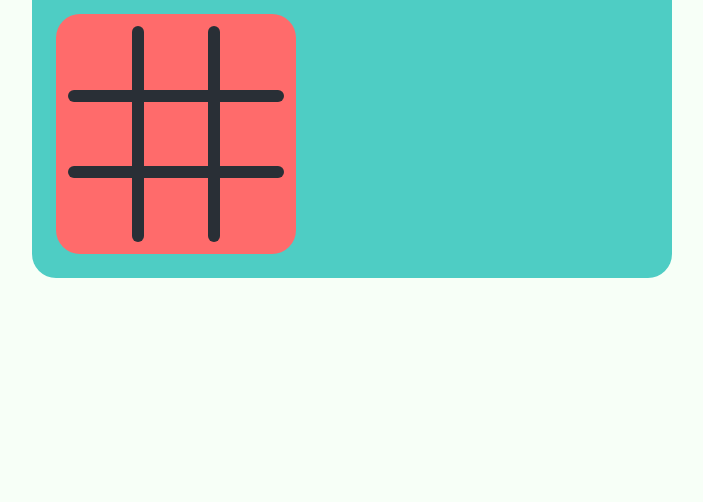
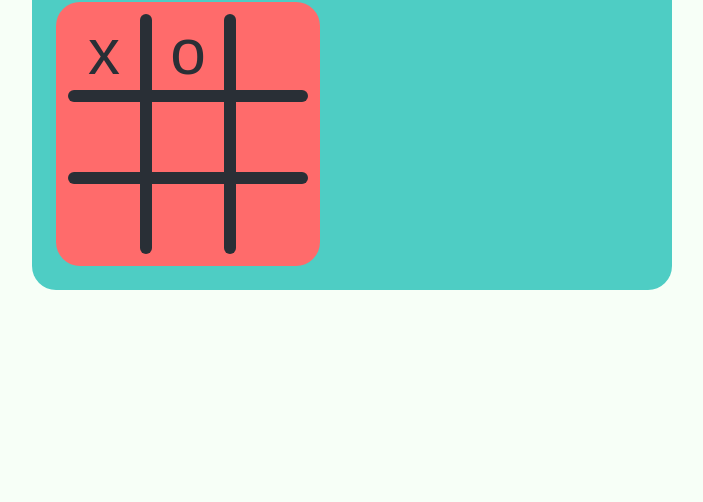
Before and after one commit to cwilliams0926/tic-tac-toe, a website: page index.html in a window 1280 px wide. Shown: the part 298-800 px from the top of the page, without its empty margins (288-991 px from the left). Drawn offline with Linux system fonts and the light colour scheme.

Commit message:
Fix bug with playToken

```diff
--- a/css/layout.css
+++ b/css/layout.css
@@ -8,8 +8,8 @@
   grid-column: 1 / 2;
   grid-row: 2 / 3;
   padding: 12px;
-  height: 240px;
-  width: 240px;
+  height: 264px;
+  width: 264px;
   border-radius: 24px;
   background-color: var(--grapefruit-pink);
   display: grid;
--- a/index.html
+++ b/index.html
@@ -21,8 +21,8 @@
         <h1>Tic-Tac-Toe</h1>
       </div>
       <section class="gameboard">
-        <button id="cell-1" class="cell cell-1"></button>
-        <button id="cell-2" class="cell cell-2"></button>
+        <button id="cell-1" class="cell cell-1">x</button>
+        <button id="cell-2" class="cell cell-2">o</button>
         <button id="cell-3" class="cell cell-3"></button>
         <button id="cell-4" class="cell cell-4"></button>
         <button id="cell-5" class="cell cell-5"></button>
--- a/script.js
+++ b/script.js
@@ -12,12 +12,7 @@ const gameboard = (() => {
   const getBoard = () => board;
 
   const playToken = (row, column, player) => {
-    const availableCells = board
-      .filter((row) => row[column].getValue() === "")
-      .map((row) => row[column]);
-
-    if (!availableCells.length) return;
-
+    if (board[row][column].getValue() !== "") return;
     board[row][column].addToken(player);
   };
 
```
